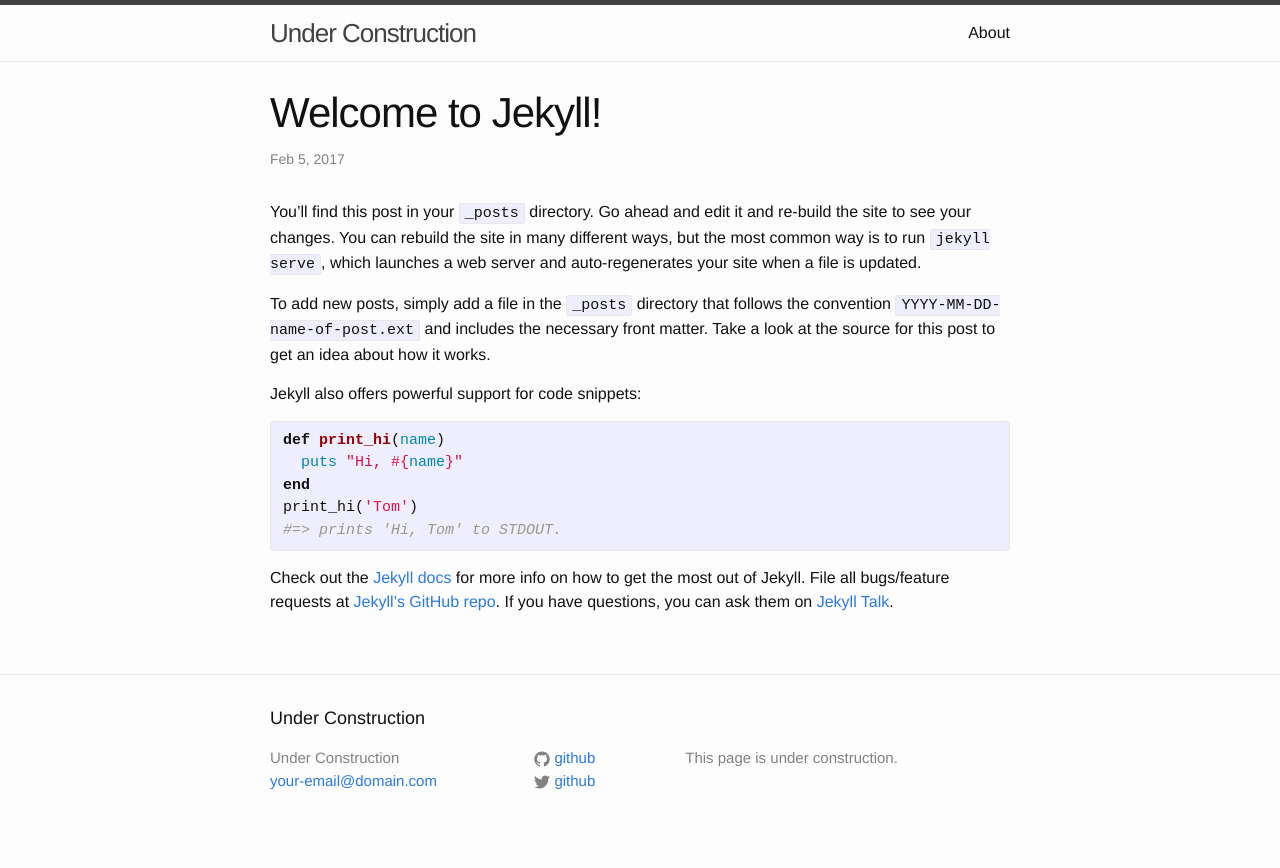
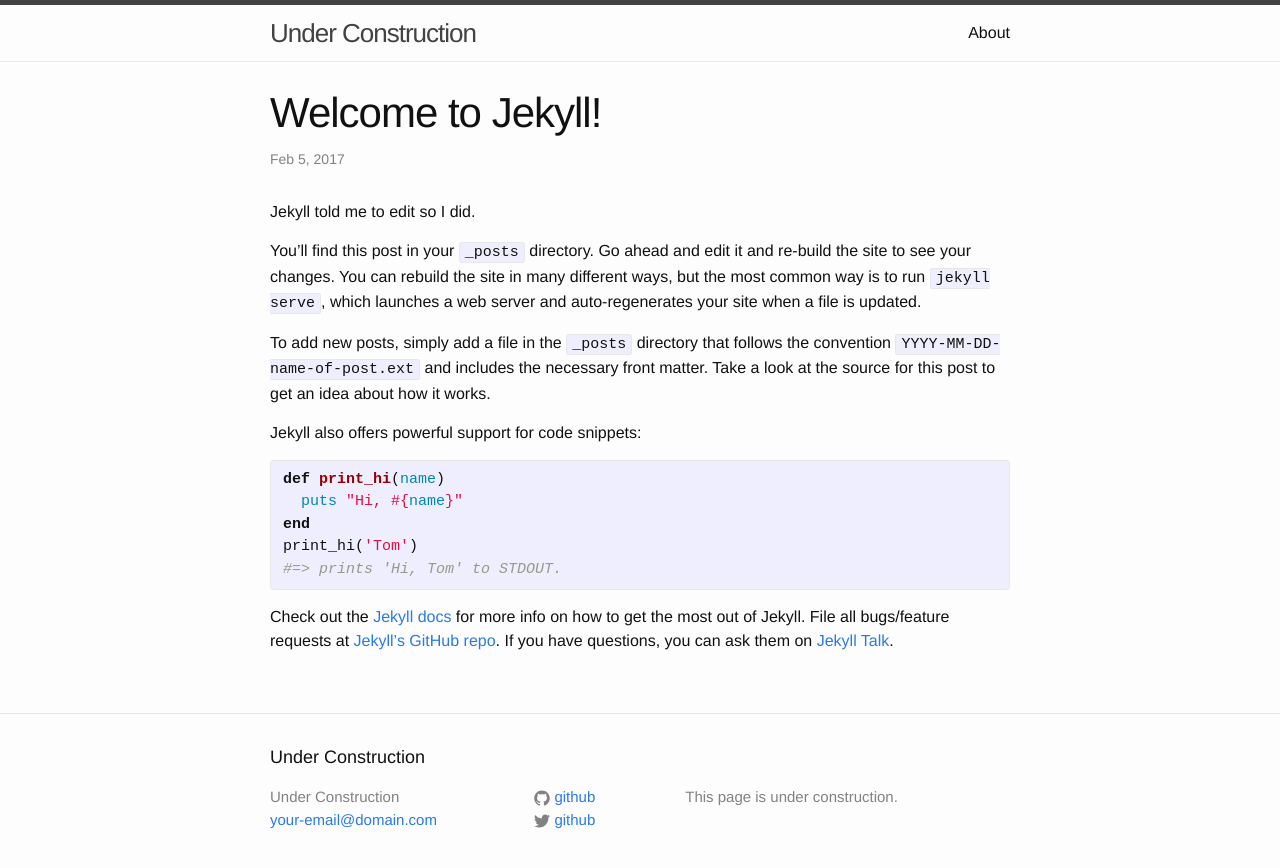
Before and after one commit to L-AY/L-AY.github.io, a Jekyll site: the page built from _posts/2017-02-05-welcome-to-jekyll.markdown, in a window 1280 px wide. Shown: the top 868 px of the page. Built offline with Jekyll 4.4.1, drawn with Linux system fonts in a browser that asks for light colours.

Commit message:
Update 2017-02-05-welcome-to-jekyll.markdown

```diff
--- a/_posts/2017-02-05-welcome-to-jekyll.markdown
+++ b/_posts/2017-02-05-welcome-to-jekyll.markdown
@@ -4,6 +4,9 @@ title:  "Welcome to Jekyll!"
 date:   2017-02-05 03:43:51 -0500
 categories: jekyll update
 ---
+
+Jekyll told me to edit so I did.
+
 You’ll find this post in your `_posts` directory. Go ahead and edit it and re-build the site to see your changes. You can rebuild the site in many different ways, but the most common way is to run `jekyll serve`, which launches a web server and auto-regenerates your site when a file is updated.
 
 To add new posts, simply add a file in the `_posts` directory that follows the convention `YYYY-MM-DD-name-of-post.ext` and includes the necessary front matter. Take a look at the source for this post to get an idea about how it works.
```
